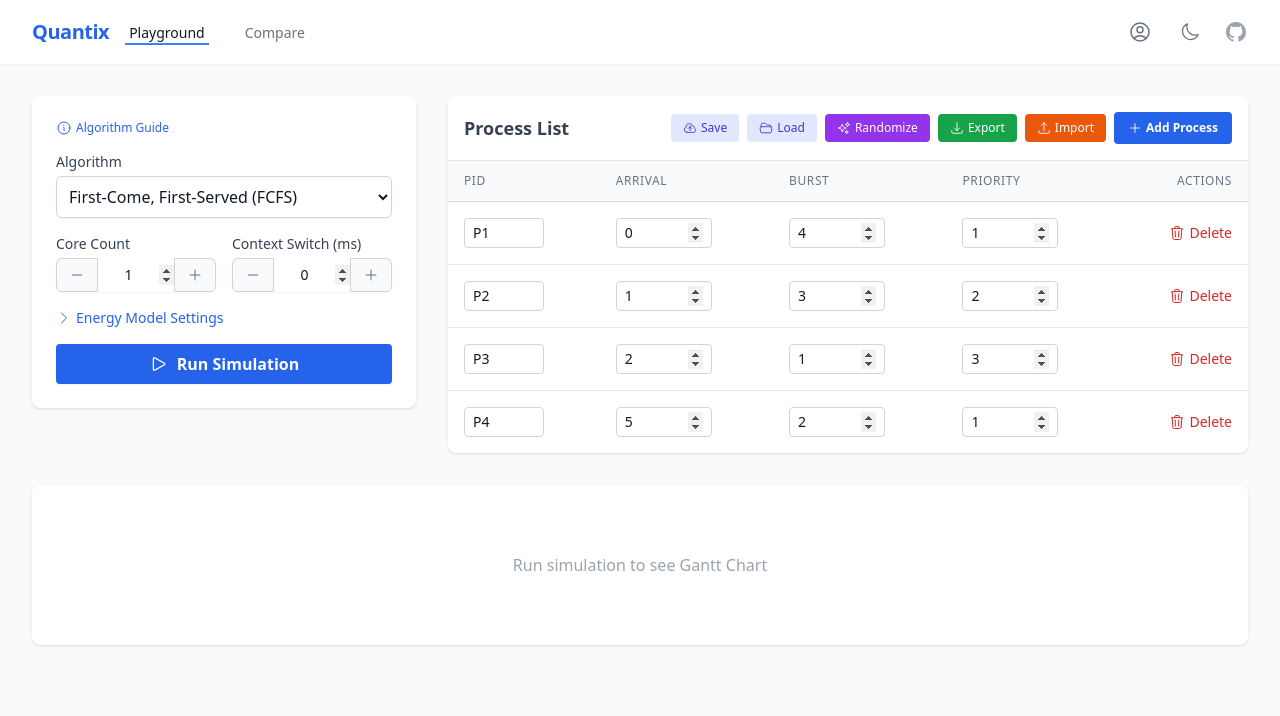
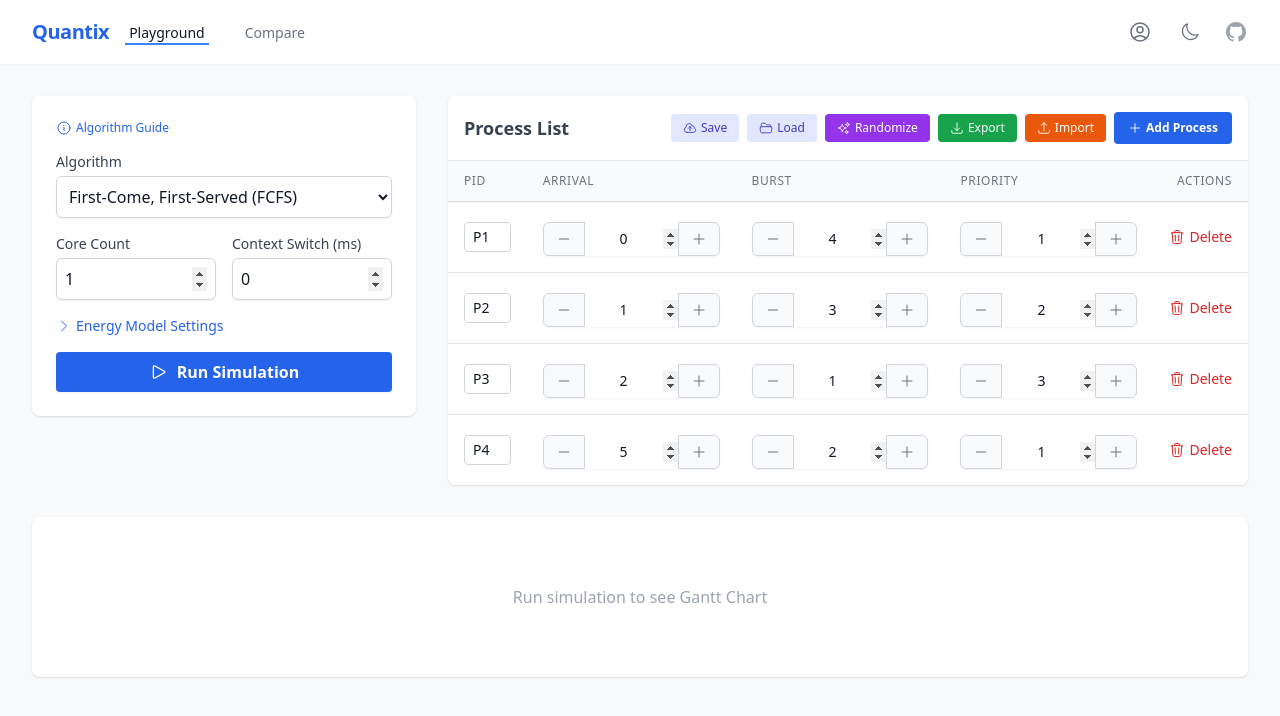
Before and after one commit to CodeExplorer430/cpu-scheduling-visualizer, a React (Vite) app in the folder frontend/: page / in a window 1280 px wide. Shown: the top 716 px of the page. Built offline with nearby package versions, Linux system fonts and the light colour scheme.

Commit message:
fix(ui): apply custom number input only to process table

```diff
--- a/frontend/src/components/ProcessTable.tsx
+++ b/frontend/src/components/ProcessTable.tsx
@@ -10,6 +10,7 @@ import {
   TrashIcon,
 } from '@heroicons/react/24/outline';
 import { ScenarioManager } from './playground/ScenarioManager';
+import { NumberInput } from './common/NumberInput';
 
 interface Props {
   processes: Process[];
@@ -170,32 +171,33 @@ export const ProcessTable: React.FC<Props> = ({ processes, onProcessChange }) =>
                   />
                 </td>
                 <td className="px-3 sm:px-4 py-4 whitespace-nowrap">
-                  <input
-                    type="number"
-                    min="0"
+                  <NumberInput
+                    id={`arrival-${index}`}
+                    label=""
                     value={process.arrival}
-                    onChange={(e) => updateProcess(index, 'arrival', parseInt(e.target.value) || 0)}
-                    className="bg-white text-gray-900 border-gray-300 dark:border-gray-600 dark:bg-gray-700 dark:text-white border rounded px-2 py-1 w-20 sm:w-full max-w-[6rem] text-sm focus:ring-blue-500 focus:border-blue-500 transition-colors"
+                    onChange={(val) => updateProcess(index, 'arrival', val)}
+                    min={0}
+                    className="w-24 sm:w-full min-w-[6rem]"
                   />
                 </td>
                 <td className="px-3 sm:px-4 py-4 whitespace-nowrap">
-                  <input
-                    type="number"
-                    min="1"
+                  <NumberInput
+                    id={`burst-${index}`}
+                    label=""
                     value={process.burst}
-                    onChange={(e) => updateProcess(index, 'burst', parseInt(e.target.value) || 1)}
-                    className="bg-white text-gray-900 border-gray-300 dark:border-gray-600 dark:bg-gray-700 dark:text-white border rounded px-2 py-1 w-20 sm:w-full max-w-[6rem] text-sm focus:ring-blue-500 focus:border-blue-500 transition-colors"
+                    onChange={(val) => updateProcess(index, 'burst', val)}
+                    min={1}
+                    className="w-24 sm:w-full min-w-[6rem]"
                   />
                 </td>
                 <td className="px-3 sm:px-4 py-4 whitespace-nowrap">
-                  <input
-                    type="number"
-                    min="1"
+                  <NumberInput
+                    id={`priority-${index}`}
+                    label=""
                     value={process.priority || 1}
-                    onChange={(e) =>
-                      updateProcess(index, 'priority', parseInt(e.target.value) || 1)
-                    }
-                    className="bg-white text-gray-900 border-gray-300 dark:border-gray-600 dark:bg-gray-700 dark:text-white border rounded px-2 py-1 w-20 sm:w-full max-w-[6rem] text-sm focus:ring-blue-500 focus:border-blue-500 transition-colors"
+                    onChange={(val) => updateProcess(index, 'priority', val)}
+                    min={1}
+                    className="w-24 sm:w-full min-w-[6rem]"
                   />
                 </td>
                 <td className="px-3 sm:px-4 py-4 whitespace-nowrap text-right text-sm font-medium">
--- a/frontend/src/components/playground/SimulationControls.tsx
+++ b/frontend/src/components/playground/SimulationControls.tsx
@@ -1,7 +1,6 @@
 import { EnergyConfig, Algorithm } from '@cpu-vis/shared';
 import { useTranslation } from 'react-i18next';
 import { InformationCircleIcon, ChevronRightIcon, PlayIcon } from '@heroicons/react/24/outline';
-import { NumberInput } from '../common/NumberInput';
 
 interface Props {
   selectedAlgorithm: Algorithm;
@@ -84,38 +83,62 @@ export const SimulationControls: React.FC<Props> = ({
           </select>
         </div>
 
-        <NumberInput
+        <div>
+          <label
+            htmlFor="core-count-input"
+            className="block text-sm font-medium text-gray-700 dark:text-gray-300 mb-1"
+          >
+            {t('controls.cores')}
+          </label>
+          <input
             id="core-count-input"
-          label={t('controls.cores')}
+            type="number"
+            min="1"
+            max="8"
             value={coreCount}
-          onChange={setCoreCount}
-          min={1}
-          max={8}
+            onChange={(e) => setCoreCount(Math.max(1, parseInt(e.target.value) || 1))}
+            className="w-full bg-white text-gray-900 border-gray-300 dark:border-gray-600 dark:bg-gray-700 dark:text-white rounded-md shadow-sm focus:ring-blue-500 focus:border-blue-500 p-2 border transition-colors"
           />
+        </div>
 
-        <NumberInput
+        <div>
+          <label
+            htmlFor="context-switch-input"
+            className="block text-sm font-medium text-gray-700 dark:text-gray-300 mb-1"
+          >
+            {t('controls.contextSwitch')} ({t('common.ms')})
+          </label>
+          <input
             id="context-switch-input"
-          label={`${t('controls.contextSwitch')} (${t('common.ms')})`}
+            type="number"
+            min="0"
             value={contextSwitch}
-          onChange={setContextSwitch}
-          min={0}
+            onChange={(e) => setContextSwitch(Math.max(0, parseInt(e.target.value) || 0))}
+            className="w-full bg-white text-gray-900 border-gray-300 dark:border-gray-600 dark:bg-gray-700 dark:text-white rounded-md shadow-sm focus:ring-blue-500 focus:border-blue-500 p-2 border transition-colors"
           />
+        </div>
 
         {selectedAlgorithm === 'RR' && (
           <div className="col-span-1 md:col-span-2">
-            <div className="flex gap-2 items-end">
-              <NumberInput
+            <label
+              htmlFor="quantum-input"
+              className="block text-sm font-medium text-gray-700 dark:text-gray-300 mb-1"
+            >
+              {t('controls.quantum')}
+            </label>
+            <div className="flex gap-2">
+              <input
                 id="quantum-input"
-                label={t('controls.quantum')}
+                type="number"
+                min="1"
                 value={quantum}
-                onChange={setQuantum}
-                min={1}
-                className="flex-grow"
+                onChange={(e) => setQuantum(Math.max(1, parseInt(e.target.value) || 1))}
+                className="w-full bg-white text-gray-900 border-gray-300 dark:border-gray-600 dark:bg-gray-700 dark:text-white rounded-md shadow-sm focus:ring-blue-500 focus:border-blue-500 p-2 border transition-colors"
               />
               {onOptimizeQuantum && (
                 <button
                   onClick={onOptimizeQuantum}
-                  className="mb-[2px] bg-green-600 hover:bg-green-700 text-white text-sm px-3 py-2 rounded-md h-[38px] flex items-center"
+                  className="bg-green-600 hover:bg-green-700 text-white text-xs px-2 rounded whitespace-nowrap"
                   title={t('controls.optimizeHint')}
                 >
                   {t('controls.optimize')}
@@ -132,28 +155,44 @@ export const SimulationControls: React.FC<Props> = ({
           {t('controls.energyTitle')}
         </summary>
         <div className="grid grid-cols-2 gap-4 mt-2 p-4 bg-gray-50 dark:bg-gray-900 rounded-md border border-gray-100 dark:border-gray-700">
-          <NumberInput
-            id="energy-active"
-            label={`${t('controls.activePower')} (${t('common.watts')})`}
+          <div>
+            <label className="block text-xs font-bold text-gray-500 uppercase">
+              {t('controls.activePower')} ({t('common.watts')})
+            </label>
+            <input
+              type="number"
               value={energyConfig.activeWatts}
-            onChange={(val) => setEnergyConfig({ ...energyConfig, activeWatts: val })}
-            min={0}
+              onChange={(e) =>
+                setEnergyConfig({ ...energyConfig, activeWatts: parseFloat(e.target.value) || 0 })
+              }
+              className="w-full text-sm bg-transparent border-b border-gray-300 dark:border-gray-600 focus:border-blue-500 outline-none py-1 dark:text-white"
             />
-          <NumberInput
-            id="energy-idle"
-            label={`${t('controls.idlePower')} (${t('common.watts')})`}
+          </div>
+          <div>
+            <label className="block text-xs font-bold text-gray-500 uppercase">
+              {t('controls.idlePower')} ({t('common.watts')})
+            </label>
+            <input
+              type="number"
               value={energyConfig.idleWatts}
-            onChange={(val) => setEnergyConfig({ ...energyConfig, idleWatts: val })}
-            min={0}
+              onChange={(e) =>
+                setEnergyConfig({ ...energyConfig, idleWatts: parseFloat(e.target.value) || 0 })
+              }
+              className="w-full text-sm bg-transparent border-b border-gray-300 dark:border-gray-600 focus:border-blue-500 outline-none py-1 dark:text-white"
             />
+          </div>
           <div className="col-span-2">
-            <NumberInput
-              id="energy-switch"
-              label={`${t('controls.switchCost')} (${t('common.joules')})`}
+            <label className="block text-xs font-bold text-gray-500 uppercase">
+              {t('controls.switchCost')} ({t('common.joules')})
+            </label>
+            <input
+              type="number"
+              step="0.01"
               value={energyConfig.switchJoules}
-              onChange={(val) => setEnergyConfig({ ...energyConfig, switchJoules: val })}
-              min={0}
-              step={0.01}
+              onChange={(e) =>
+                setEnergyConfig({ ...energyConfig, switchJoules: parseFloat(e.target.value) || 0 })
+              }
+              className="w-full text-sm bg-transparent border-b border-gray-300 dark:border-gray-600 focus:border-blue-500 outline-none py-1 dark:text-white"
             />
           </div>
         </div>
```
Lines whose indentation alone changed are shown as unchanged.
